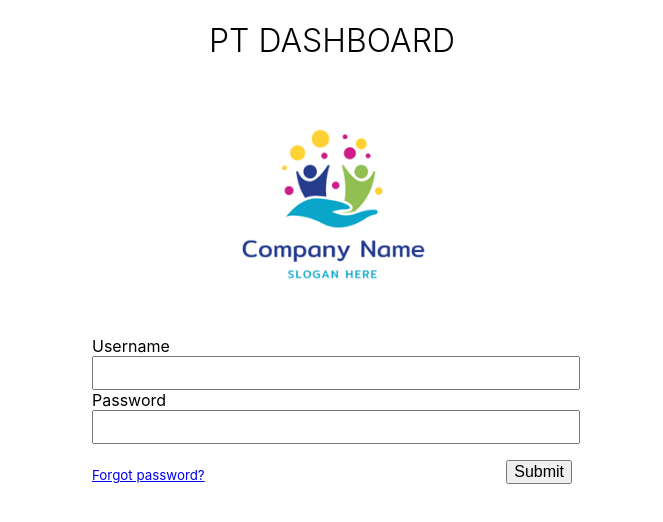
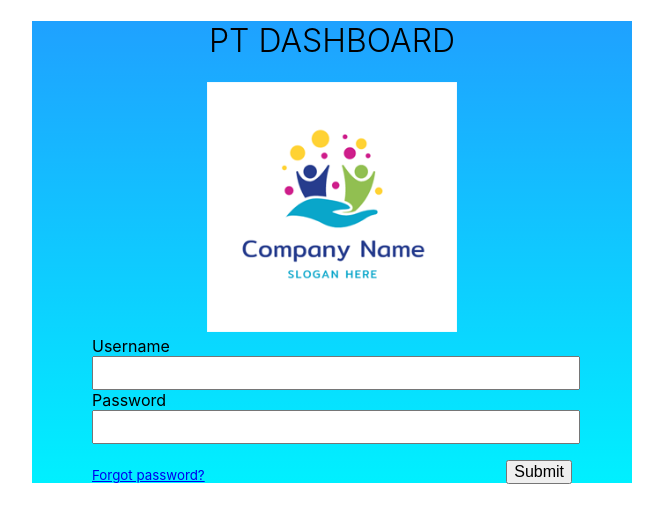
Before and after one commit to jlato89/Parent_Teacher_Dashboard, a React (Create React App) app in the folder client/: page / in a window 1280 px wide. Shown: the top 522 px of the page, without its empty margins (308-971 px from the left). Built offline with nearby package versions, Linux system fonts and the light colour scheme; the HTML template or start-up script is replaced by a standard one.

Commit message:
updated backgound style

```diff
--- a/client/src/pages/Login.module.css
+++ b/client/src/pages/Login.module.css
@@ -1,4 +1,5 @@
 .rootContainer {
+  background: linear-gradient(180deg, rgba(255, 255, 255, 0) 0%, #00F0FF 100%), #1FA1FF;
   width: 70%;
   max-width: 600px;
   margin: 0 auto;
```
